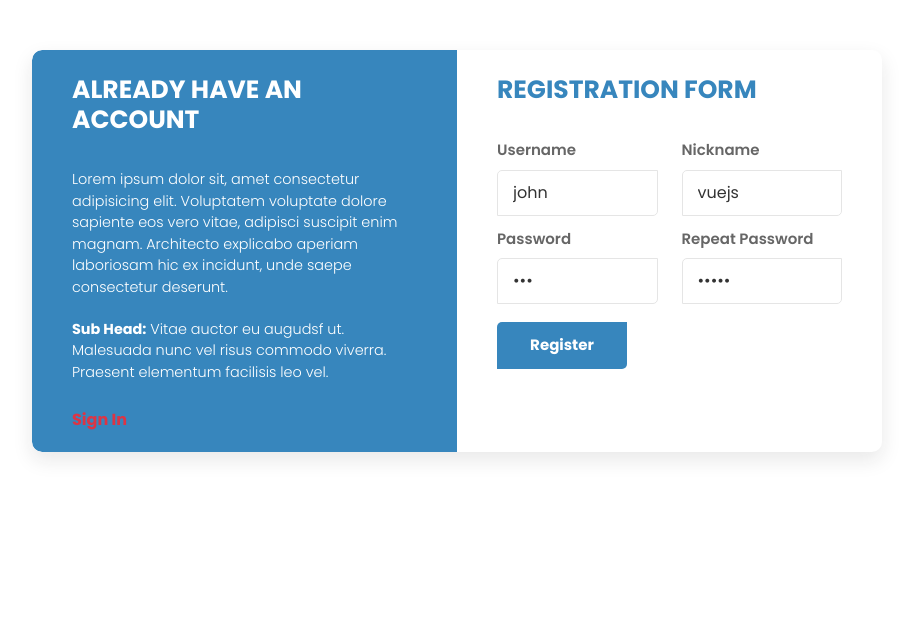
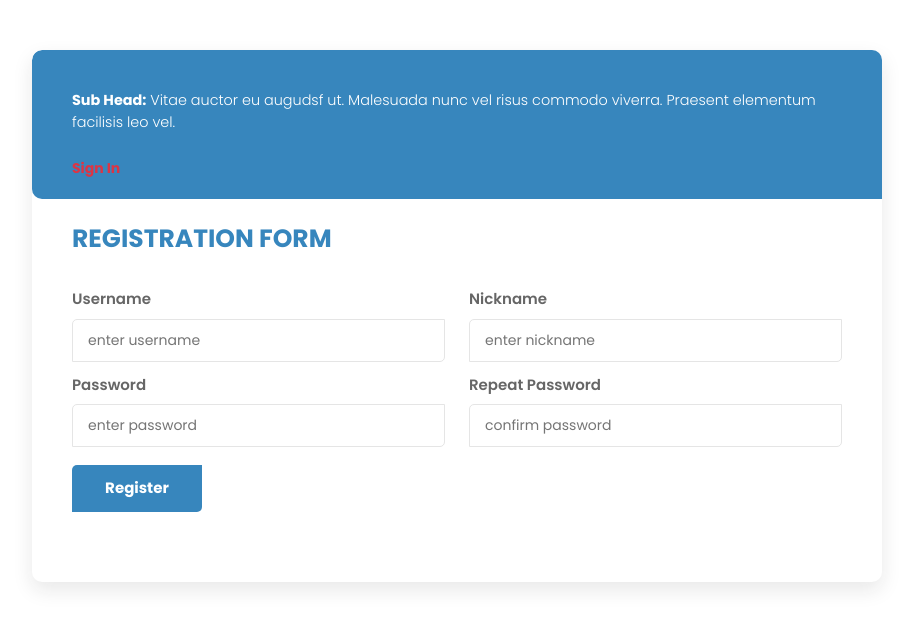
Before and after one commit to nagarjnasanam/agora-vue-advanced-chat, a Vue app: page /sign-up in a window 1280 px wide. Shown: the top 628 px of the page, without its empty margins (183-1096 px from the left). Built offline with nearby package versions, Linux system fonts and the light colour scheme; what @kyvg/vue3-notification, agora-chat, vue-advanced-chat would draw is missing.

Commit message:
loader added

```diff
--- a/package.json
+++ b/package.json
@@ -14,6 +14,7 @@
     "agora-chat": "^1.1.0",
     "agora-rtc-sdk-ng": "^4.18.0",
     "agora-rtm-sdk": "^1.4.5-229",
+    "ant-design-vue": "^4.0.0",
     "axios": "^1.4.0",
     "body-parser": "^1.20.2",
     "bootstrap": "^5.3.0",
--- a/src/main.js
+++ b/src/main.js
@@ -17,8 +17,11 @@ const vuetify = createVuetify({
     directives,
 })
 import Notifications from '@kyvg/vue3-notification'
+import Antd from "ant-design-vue";
+// import "ant-design-vue/dist/antd.css";
 const app = createApp(App);
 app.use(vuetify)
+app.use(Antd)
 app.use(Notifications)
 app.use(store)
 app.use(router)
--- a/src/views/SignIn.vue
+++ b/src/views/SignIn.vue
@@ -4,6 +4,7 @@
       <div class="row">
         <div class="col-lg-10 offset-lg-1">
           <h3 class="mb-3">Login Now</h3>
+          <a-spin :spinning=loginData.loader>
           <div class="bg-white shadow rounded">
             <div class="row">
               <div class="col-md-7 pe-0">
@@ -94,7 +95,7 @@
               </div>
             </div>
           </div>
-          <p class="text-end text-secondary mt-3">Agora Login</p>
+          </a-spin>
         </div>
       </div>
     </div>
@@ -113,6 +114,7 @@ export default {
     const loginData = reactive({
       userid: "",
       password: "",
+      loader:false
     });
     const { dispatch } = useStore();
     const router = useRouter();
@@ -121,6 +123,7 @@ export default {
 
       if (loginData.userid && loginData.password) {
         console.log("login begin");
+        loginData.loader=true
         axios
           .post(
             "https://agora-auth.onrender.com/login",
@@ -134,6 +137,8 @@ export default {
           )
           .then((res) => {
             console.log(res);
+        loginData.loader=false
+
             localStorage.setItem("AgoraUserId", res.data.chatUsername);
             localStorage.setItem("AgoraToken", res.data.accessToken);
             localStorage.setItem("AgoraAPPToken", res.data.appToken);
@@ -142,6 +147,8 @@ export default {
             router.push("/");
           })
           .catch((error) => {
+        loginData.loader=false
+
             console.log(error.response.data.message);
             alert(error.response.data.message);
           });
--- a/src/views/SignUp.vue
+++ b/src/views/SignUp.vue
@@ -1,10 +1,9 @@
 <template>
   <div class="wrapper">
+    <a-spin :spinning="formData.loader">
     <div class="form-left">
-      <h2 class="text-uppercase">Already Have an account</h2>
-      <p>
-        Lorem ipsum dolor sit, amet consectetur adipisicing elit. Voluptatem voluptate dolore sapiente eos vero vitae, adipisci suscipit enim magnam. Architecto explicabo aperiam laboriosam hic ex incidunt, unde saepe consectetur deserunt.
-      </p>
+
+
       <p class="text">
         <span>Sub Head:</span>
         Vitae auctor eu augudsf ut. Malesuada nunc vel risus commodo viverra.
@@ -20,6 +19,7 @@
         </button>
       </div>
     </div>
+
       <form class="form-right" action="javascript:;" @submit="handleSignUp">
         <h2 class="text-uppercase">Registration form</h2>
         <div class="row">
@@ -31,6 +31,7 @@
               id="first_name"
               class="input-field"
               v-model="formData.username"
+              placeholder="enter username"
             />
           </div>
           <div class="col-sm-6 mb-3">
@@ -40,6 +41,8 @@
               name="last_name"
               id="last_name"
               class="input-field"
+              placeholder="enter nickname"
+
               v-model="formData.nickname"
             />
           </div>
@@ -53,6 +56,8 @@
               name="pwd"
               id="pwd"
               class="input-field"
+              placeholder="enter password"
+
               v-model="formData.password"
             />
           </div>
@@ -63,6 +68,8 @@
               name="cpwd"
               id="cpwd"
               class="input-field"
+              placeholder="confirm password"
+
               v-model="formData.cPassword"
             />
           </div>
@@ -78,6 +85,7 @@
           <!-- <button @click="handleSignUp()" class="register">Register</button> -->
         </div>
       </form>
+    </a-spin>
   </div>
 </template>
 
@@ -95,10 +103,11 @@ export default {
     const router = useRouter();
 
     const formData = reactive({
-      username: "john",
-      password: "123",
-      nickname: "vuejs",
-      cPassword: "vuejs",
+      username: "",
+      password: "",
+      nickname: "",
+      cPassword: "",
+      loader: false,
     });
     const handleSignUp = async () => {
       console.log("register");
@@ -108,6 +117,8 @@ export default {
         formData.password &&
         formData.password === formData.cPassword
       ) {
+      formData.loader = true;
+
         await axios
           .post(
             "https://agora-auth.onrender.com/register",
@@ -124,6 +135,8 @@ export default {
           )
           .then((res) => {
             console.log(res);
+            formData.loader = false;
+
             if (res.data) {
               console.log("signup success");
               router.push("/sign-in");
@@ -131,6 +144,8 @@ export default {
           })
           .catch((error) => {
             console.log(error);
+            formData.loader = false;
+
             alert(error.response.data.data.error);
           });
       }
```
Also changed, not shown: 1 other file (tests, documents, lock files or other folders). Lines whose indentation alone changed are shown as unchanged.
